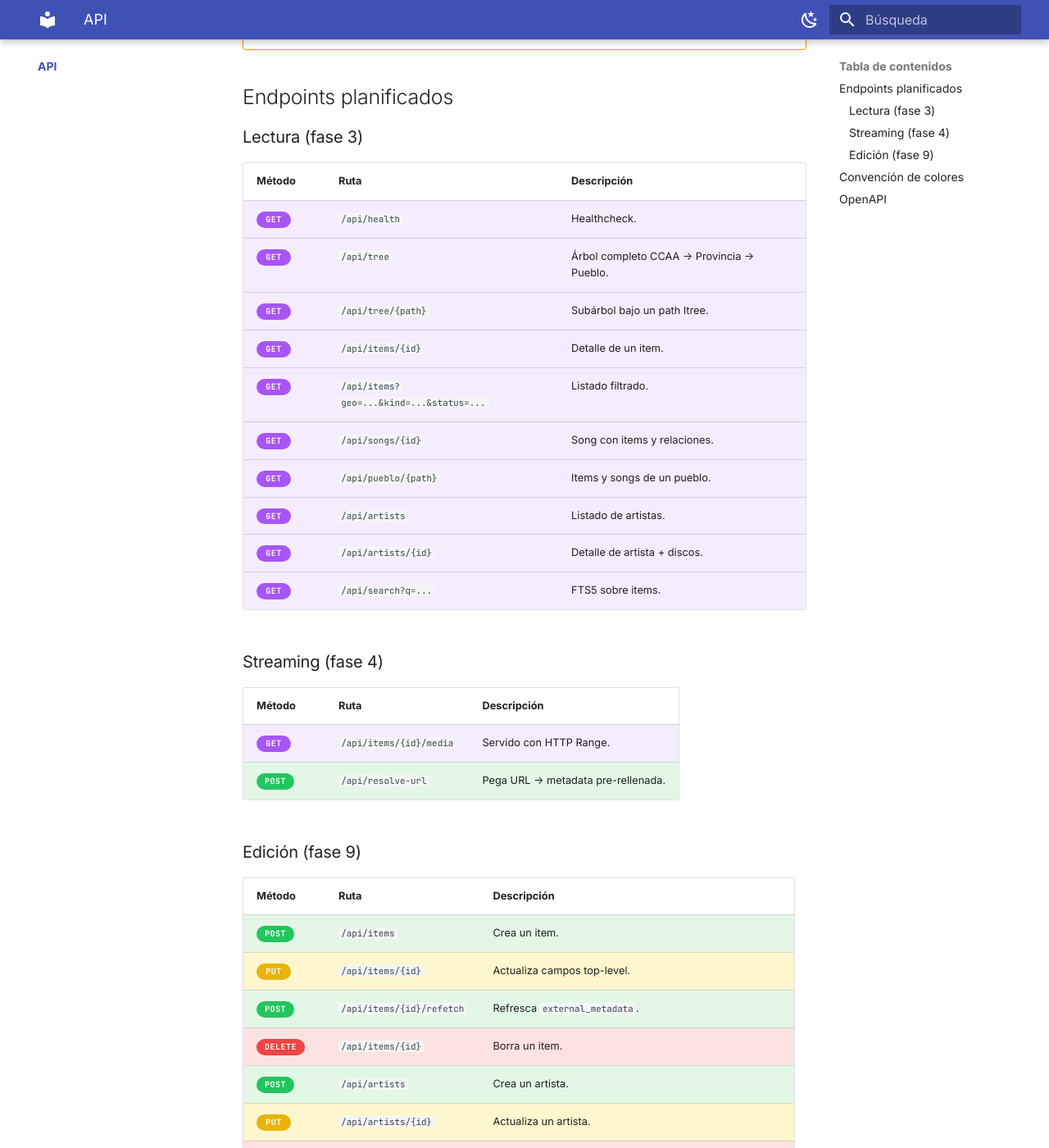
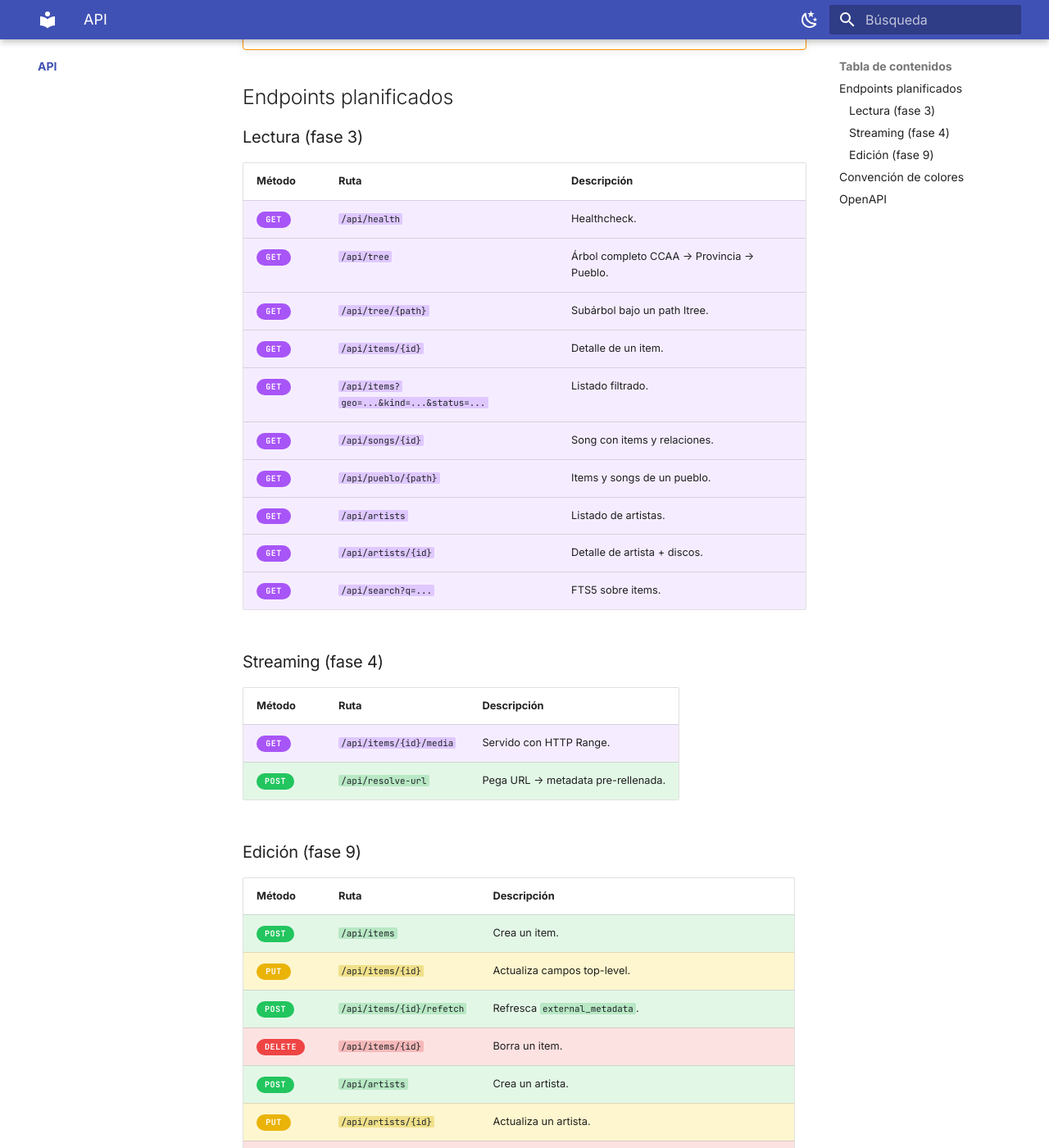
Before and after one commit to juananmgz/matos, an MkDocs documentation site: the page built from documentation/docs/api/index.md, in a window 1280 px wide and 1400 px high, scrolled down 250 px. Shown: the whole window at 82% size. Built offline with MkDocs 1.6.1 and Material for MkDocs 9.7.7, drawn with Linux system fonts in a browser that asks for light colours.

Commit message:
fix: readable code blocks in API endpoint table rows
Set per-method code background colours matching the row pastel
(purple/green/yellow/pink tint) with !important to override the
MkDocs theme variable. Fixes dark code boxes over pastel rows in
both light and dark mode.

Co-Authored-By: Claude Opus 4.7 <noreply@anthropic.com>

```diff
--- a/documentation/docs/assets/extra.css
+++ b/documentation/docs/assets/extra.css
@@ -26,8 +26,16 @@
 .md-typeset .api-endpoints tbody tr:has(.api-method.get) td {
   background-color: #f5edff;
 }
+.md-typeset .api-endpoints tbody tr:has(.api-method.get) td code {
+  background-color: #dfc8ff !important;
+  color: #1f2328 !important;
+}
 .md-typeset .api-endpoints tbody tr:has(.api-method.post) td {
   background-color: #e3f7e7;
+}
+.md-typeset .api-endpoints tbody tr:has(.api-method.post) td code {
+  background-color: #b8e8c4 !important;
+  color: #1f2328 !important;
 }
 .md-typeset
   .api-endpoints
@@ -36,16 +44,28 @@
   td {
   background-color: #fdf6cf;
 }
+.md-typeset
+  .api-endpoints
+  tbody
+  tr:has(.api-method.put, .api-method.patch)
+  td code {
+  background-color: #f0e08a !important;
+  color: #1f2328 !important;
+}
 .md-typeset .api-endpoints tbody tr:has(.api-method.delete) td {
   background-color: #fde2e2;
 }
+.md-typeset .api-endpoints tbody tr:has(.api-method.delete) td code {
+  background-color: #f5b8b8 !important;
+  color: #1f2328 !important;
+}
 
 /* En modo oscuro mantenemos el fondo pastel pero forzamos texto oscuro
- * dentro de la fila para que el contraste sea legible. */
+ * en toda la fila — el background-color de <code> ya está fijado arriba. */
 [data-md-color-scheme="slate"] .md-typeset .api-endpoints tbody tr td,
 [data-md-color-scheme="slate"] .md-typeset .api-endpoints tbody tr td code,
 [data-md-color-scheme="slate"] .md-typeset .api-endpoints tbody tr td a {
-  color: #1f2328;
+  color: #1f2328 !important;
 }
 
 .md-typeset .api-method {
```
